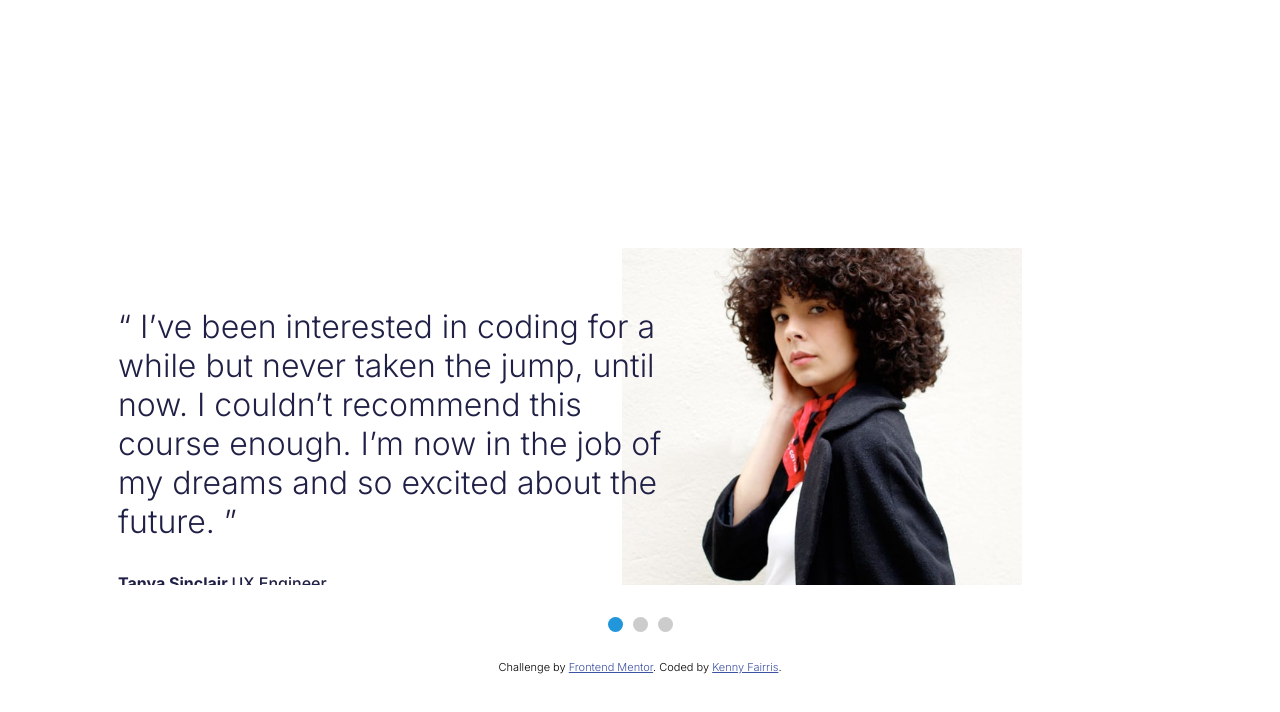
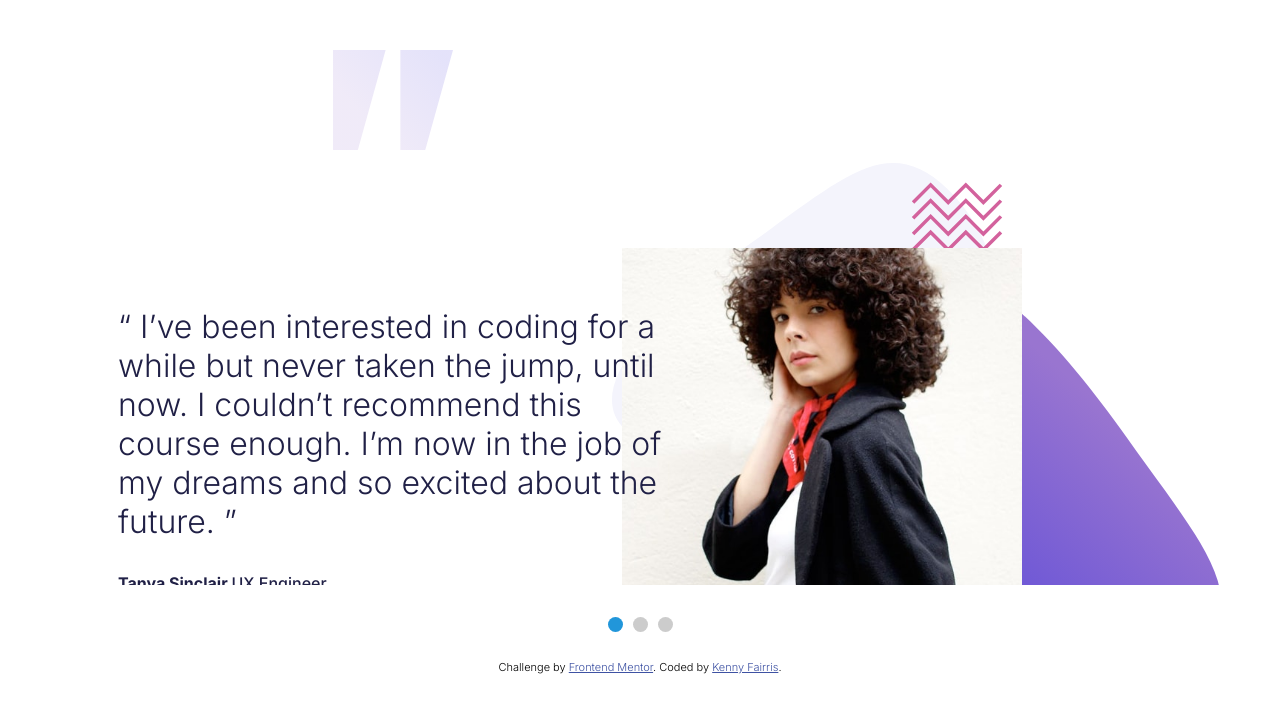
Before and after one commit to kfairris/testimonial-slider, a plain HTML site: page index.html in a window 1280 px wide. Drawn offline with nearby package versions, Linux system fonts and the light colour scheme; the site is published under a folder, as on GitHub Pages, so addresses that start at the root find nothing.

Commit message:
updated image links in CSS

```diff
--- a/style.scss
+++ b/style.scss
@@ -51,7 +51,7 @@ img {
         // height: 60%;
         width: 50%;
         margin-right: -10%;
-        background-image: url("/images/pattern-quotes.svg");
+        background-image: url("images/pattern-quotes.svg");
         background-position: top;
         background-repeat: no-repeat;
         display: flex;
@@ -68,7 +68,7 @@ img {
         flex-grow: 1;
         flex-basis: 200px;
         width: 50%;
-        background-image: url("/images/pattern-bg.svg");
+        background-image: url("images/pattern-bg.svg");
         background-position: center;
         background-repeat: no-repeat;
         background-size: contain;
```
Also changed, not shown: style.css, 1 other file.
